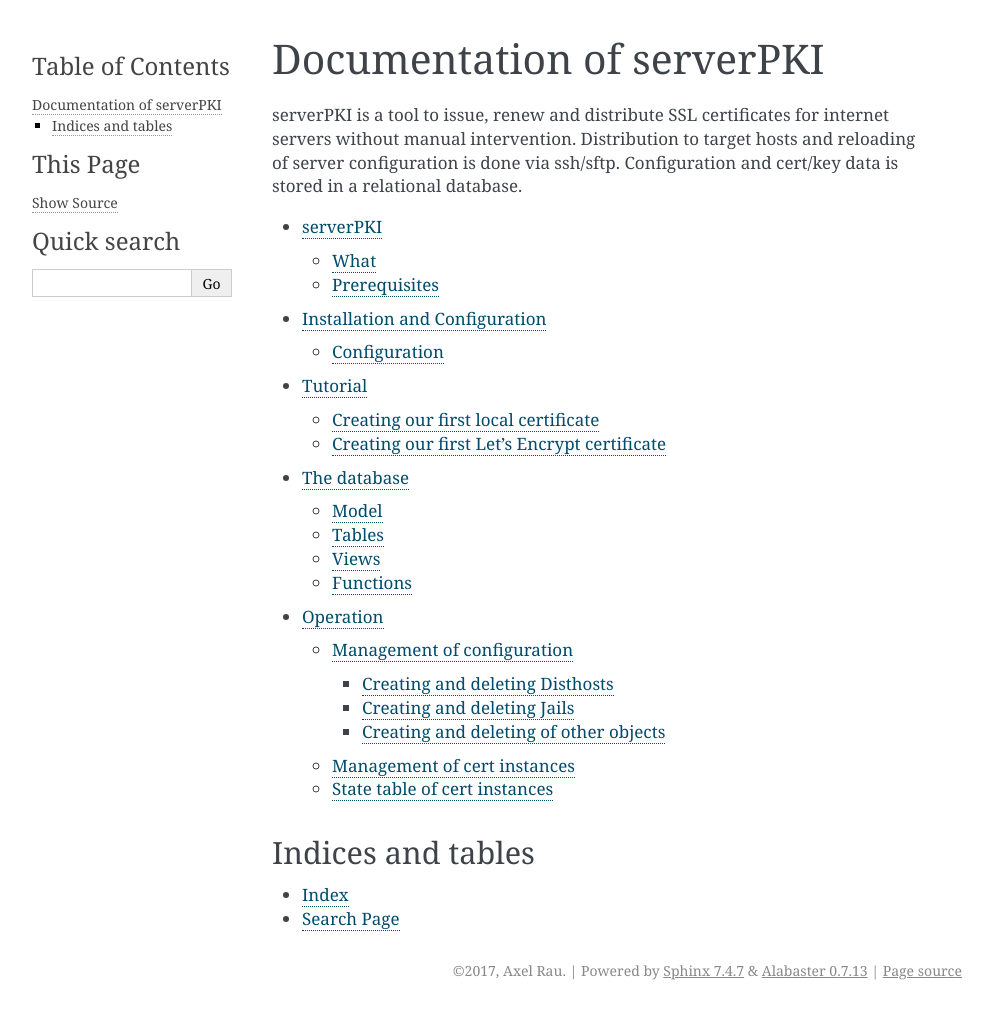
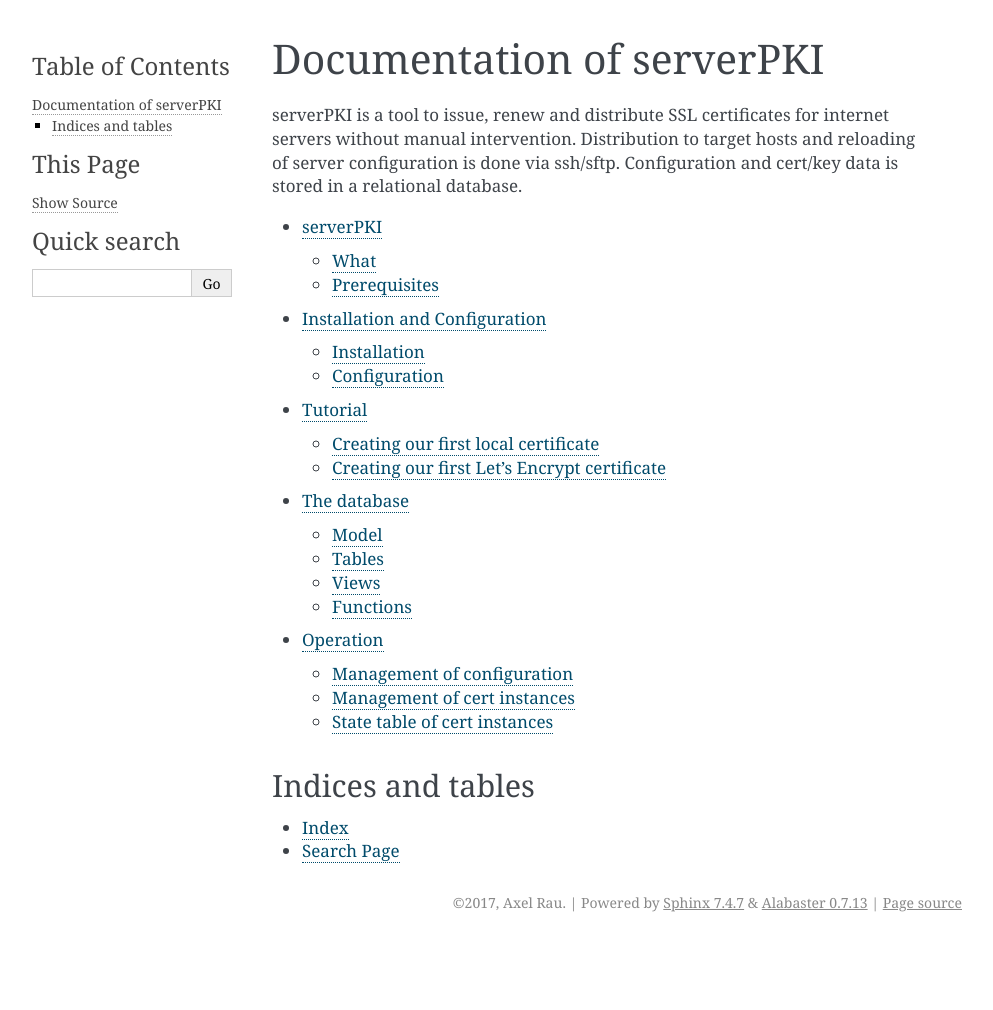
Before and after one commit to mc3/serverPKI, a Sphinx documentation site: the page built from docs/index.rst, in a window 1280 px wide. Shown: the whole page, without its empty margins (148-1141 px from the left). Built offline with Sphinx 7.4.7, drawn with Linux system fonts in a browser that asks for light colours; after the commit the page ends 942 px from its top, so only the background shows below that; some of the changed lines change nothing that is shown.

Commit message:
Minor doc fixes

```diff
--- a/docs/README.rst
+++ b/docs/README.rst
@@ -46,9 +46,9 @@
 
   - Currently serverPKI must be run on the master (hidden primary) DNS server.
   - Zones being maintained by serverPKI must be run in auto-dnssec maintain +
-  inline-signing operation mode.
+    inline-signing operation mode.
   - Zone files must be writable by serverPKI process to allow publishing of
-  acme_challenges and TLSA resource records for DANE
+    acme_challenges and TLSA resource records for DANE
 
 - Python 3.4+ must be installed
 - Running serverPKI in a Python virtual environment is recommended for ease of
--- a/docs/index.rst
+++ b/docs/index.rst
@@ -10,7 +10,7 @@
 
 
 .. toctree::
-  :maxdepth: 3
+  :maxdepth: 2
 
   README
   installation
--- a/docs/installation.rst
+++ b/docs/installation.rst
@@ -5,6 +5,8 @@
 .. toctree::
 
 
+Installation
+============
 
 - Installation of Python packages from PyPI
 
@@ -54,7 +56,7 @@
     |  erverpki=> \q
 
 Configuration
--------------
+=============
 
 Copy install/example-config to /usr/local/etc/serverPKI_config.py or to
 VIRTUAL_ENV/etc/serverPKI_config and edit the copy.
```
